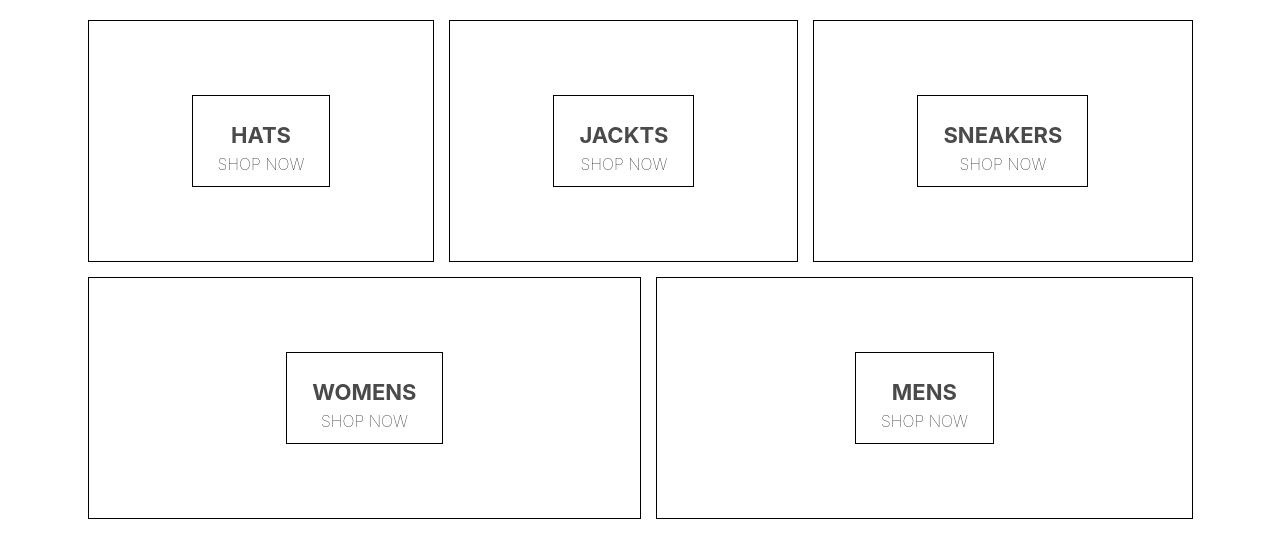
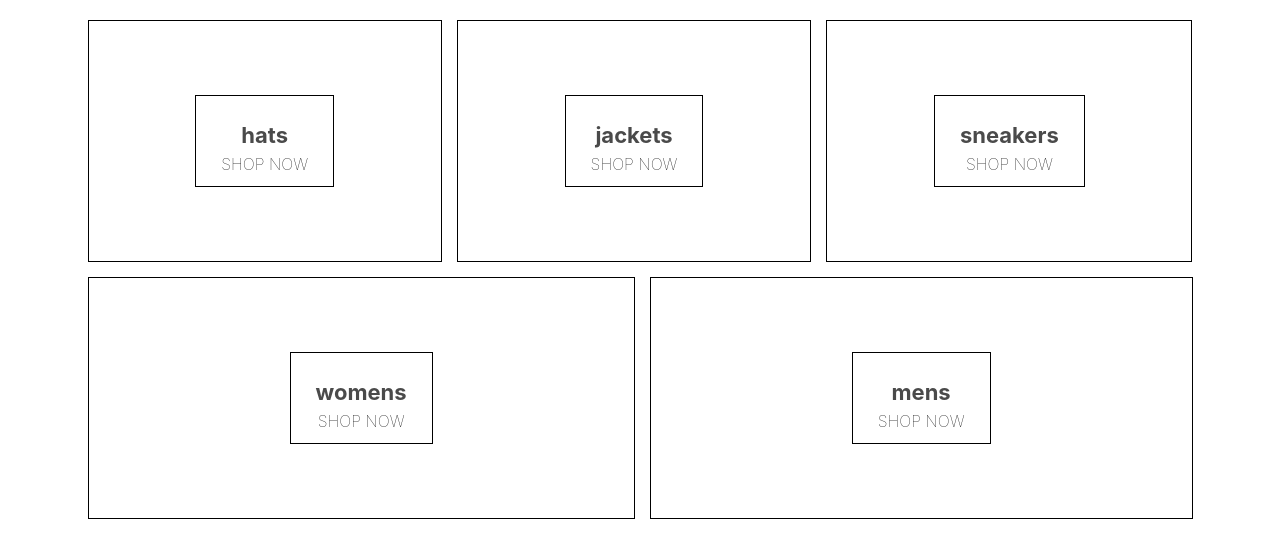
Before and after one commit to victorsouza-mnz/e-commerce, a React (Create React App) app: page / in a window 1280 px wide. Shown: the top 558 px of the page. Built offline with nearby package versions, Linux system fonts and the light colour scheme.

Commit message:
estructuring files in component architecture

```diff
--- a/src/App.js
+++ b/src/App.js
@@ -1,6 +1,6 @@
 import React from 'react';
 import './App.css';
-import HomePage from './homepage.component';
+import HomePage from './pages/homepage/homepage.component';
 
 function App() {
     return (
--- /dev/null
+++ b/src/components/directory/directory.component.jsx
@@ -0,0 +1,62 @@
+import React from 'react'
+import MenuItem from '../menu-item/menu-item.component'
+import './directory.styles.scss'
+
+class Directory extends React.Component {
+    constructor() {
+        super()
+        this.state = {
+            sections: [
+                {
+                  title: 'hats',
+                  imageUrl: 'https://i.ibb.co/cvpntL1/hats.png',
+                  id: 1,
+                  linkUrl: 'shop/hats'
+                },
+                {
+                  title: 'jackets',
+                  imageUrl: 'https://i.ibb.co/px2tCc3/jackets.png',
+                  id: 2,
+                  linkUrl: 'shop/jackets'
+                },
+                {
+                  title: 'sneakers',
+                  imageUrl: 'https://i.ibb.co/0jqHpnp/sneakers.png',
+                  id: 3,
+                  linkUrl: 'shop/sneakers'
+                },
+                {
+                  title: 'womens',
+                  imageUrl: 'https://i.ibb.co/GCCdy8t/womens.png',
+                  size: 'large',
+                  id: 4,
+                  linkUrl: 'shop/womens'
+                },
+                {
+                  title: 'mens',
+                  imageUrl: 'https://i.ibb.co/R70vBrQ/men.png',
+                  size: 'large',
+                  id: 5,
+                  linkUrl: 'shop/mens'
+                }
+              ]
+        }
+    }
+
+
+    render() {
+        return (
+            <div className='directory-menu'>
+                {
+                  this.state.sections.map(section => (
+                    <MenuItem title = {section.title} />
+                ))
+                }
+            </div>
+        )
+
+    }
+}
+
+
+export default Directory
--- /dev/null
+++ b/src/components/directory/directory.styles.scss
@@ -0,0 +1,6 @@
+.directory-menu {
+    width: 100%;
+    display: flex;
+    flex-wrap: wrap;
+    justify-content: space-between;
+  }
--- /dev/null
+++ b/src/components/menu-item/menu-item.component.jsx
@@ -0,0 +1,13 @@
+import React from 'react'
+import './menu-item.styles.scss'
+
+const MenuItem = ({title}) => (
+    <div className='menu-item'>
+        <div className='content'>
+            <h1 className='title'>{title}</h1>
+            <span className='subtitle'>SHOP NOW</span>
+        </div>
+    </div>
+)
+
+export default MenuItem
--- /dev/null
+++ b/src/components/menu-item/menu-item.styles.scss
@@ -0,0 +1,40 @@
+.menu-item {
+    min-width: 30%;
+    height: 240px;
+    flex: 1 1 auto;
+    display: flex;
+    align-items: center;
+    justify-content: center;
+    border: 1px solid black;
+    margin: 0 7.5px 15px;
+
+    &:first-child {
+      margin-right: 7.5px;
+    }
+
+    &:last-child {
+      margin-left: 7.5px;
+    }
+
+    .content {
+      height: 90px;
+      padding: 0 25px;
+      display: flex;
+      flex-direction: column;
+      align-items: center;
+      justify-content: center;
+      border: 1px solid black;
+
+      .title {
+        font-weight: bold;
+        margin-bottom: 6px;
+        font-size: 22px;
+        color: #4a4a4a;
+      }
+
+      .subtitle {
+        font-weight: lighter;
+        font-size: 16px;
+      }
+    }
+  }
--- a/src/homepage.component.jsx
+++ /dev/null
@@ -1,49 +0,0 @@
-import React from 'react';
-import './homepage.styles.scss'
-
-const HomePage = () => {
-    return (
-        <div className='homepage'>
-            <div className='directory-menu'>
-                <div className='menu-item'>
-                    <div className='content'>
-                        <h1 className='title'>HATS</h1>
-                        <span className='subtitle'>SHOP NOW</span>
-                    </div>
-                </div>
-                <div className='menu-item'>
-                    <div className='content'>
-                        <h1 className='title'>JACKTS</h1>
-                        <span className='subtitle'>SHOP NOW</span>
-                    </div>
-                </div>
-
-
-                <div className='menu-item'>
-                    <div className='content'>
-                        <h1 className='title'>SNEAKERS</h1>
-                        <span className='subtitle'>SHOP NOW</span>
-                    </div>
-                </div>
-
-
-                <div className='menu-item'>
-                    <div className='content'>
-                        <h1 className='title'>WOMENS</h1>
-                        <span className='subtitle'>SHOP NOW</span>
-                    </div>
-                </div>
-
-
-                <div className='menu-item'>
-                    <div className='content'>
-                        <h1 className='title'>MENS</h1>
-                        <span className='subtitle'>SHOP NOW</span>
-                    </div>
-                </div>
-            </div>
-        </div>
-    )
-}
-
-export default HomePage
--- a/src/homepage.styles.scss
+++ /dev/null
@@ -1,54 +0,0 @@
-.homepage {
-  display: flex;
-  flex-direction: column;
-  align-items: center;
-  padding: 20px 80px;
-}
-
-.directory-menu {
-  width: 100%;
-  display: flex;
-  flex-wrap: wrap;
-  justify-content: space-between;
-}
-
-.menu-item {
-  min-width: 30%;
-  height: 240px;
-  flex: 1 1 auto;
-  display: flex;
-  align-items: center;
-  justify-content: center;
-  border: 1px solid black;
-  margin: 0 7.5px 15px;
-
-  &:first-child {
-    margin-right: 7.5px;
-  }
-
-  &:last-child {
-    margin-left: 7.5px;
-  }
-
-  .content {
-    height: 90px;
-    padding: 0 25px;
-    display: flex;
-    flex-direction: column;
-    align-items: center;
-    justify-content: center;
-    border: 1px solid black;
-
-    .title {
-      font-weight: bold;
-      margin-bottom: 6px;
-      font-size: 22px;
-      color: #4a4a4a;
-    }
-
-    .subtitle {
-      font-weight: lighter;
-      font-size: 16px;
-    }
-  }
-}
--- /dev/null
+++ b/src/pages/homepage/homepage.component.jsx
@@ -0,0 +1,13 @@
+import React from 'react';
+import './homepage.styles.scss'
+import Directory from '../../components/directory/directory.component'
+
+const HomePage = () => {
+    return (
+        <div className='homepage'>
+            <Directory />
+        </div>
+    )
+}
+
+export default HomePage
--- /dev/null
+++ b/src/pages/homepage/homepage.styles.scss
@@ -0,0 +1,6 @@
+.homepage {
+  display: flex;
+  flex-direction: column;
+  align-items: center;
+  padding: 20px 80px;
+}
```
